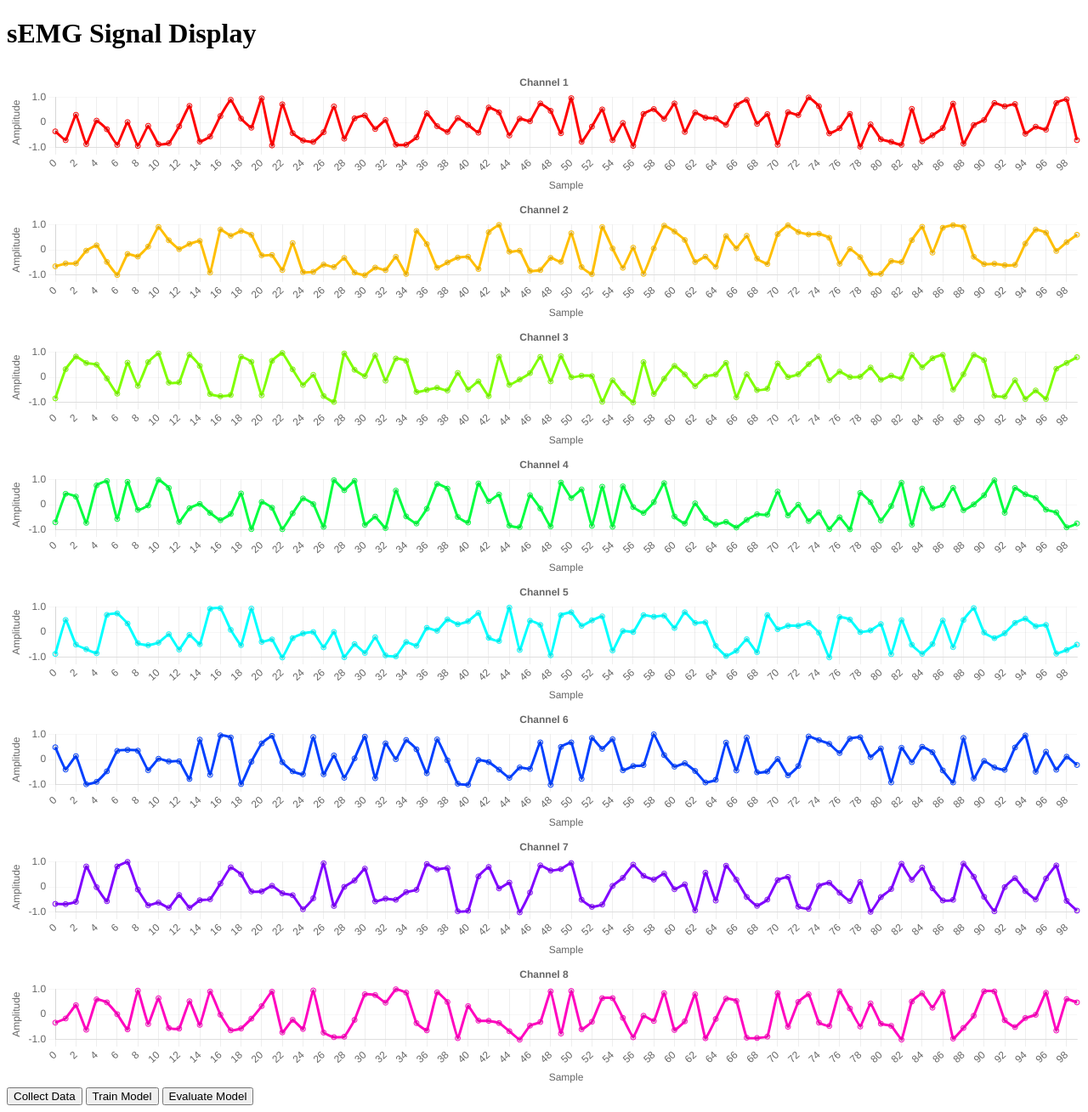
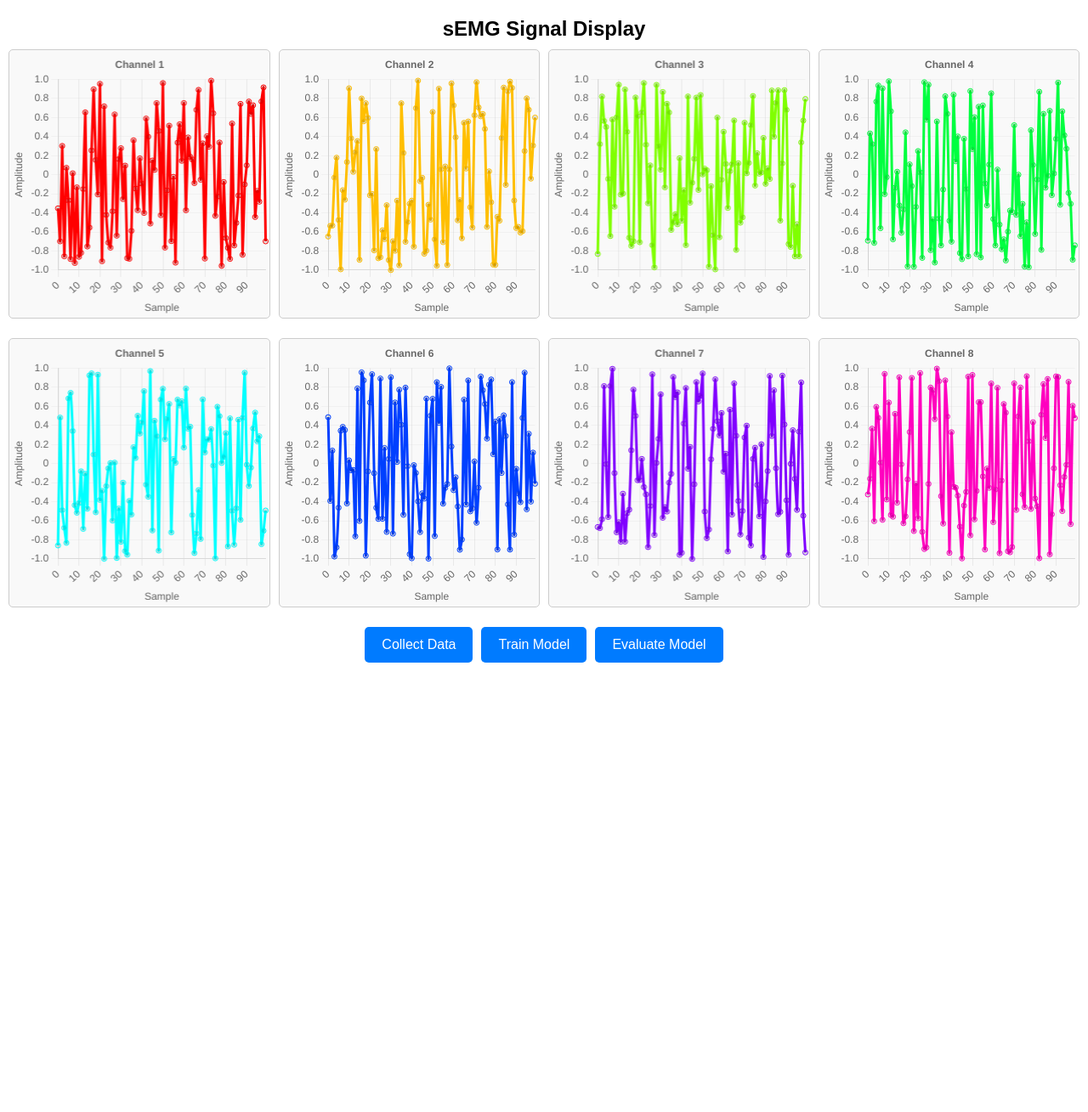
Before and after one commit to keshavshankar08/ArmSense, a Flask app: page /collection in a window 1280 px wide. Shown: the whole page at 85% size. After the commit the page ends 780 px from the top, so only its background shows below. Run offline with Flask 3, Linux system fonts and the light colour scheme.

Commit message:
displays 8 channels properly

```diff
--- a/static/style.css
+++ b/static/style.css
@@ -24,29 +24,15 @@ h1 {
 
 #semgContainer {
     display: flex;
-    flex-direction: row;
-    gap: 10px; /* Reduced gap from 20px to 10px */
+    flex-wrap: wrap;
+    gap: 10px;
     flex: 1;
-    margin-bottom: 20px;
     width: 100%;
 }
 
-.column {
-    flex: 1;
-    display: flex;
-    flex-direction: row; /* Changed from column to row */
-    flex-wrap: wrap;     /* Allows wrapping to next line */
-    gap: 5px;            /* Reduced gap from 10px to 5px */
-    width: 50%;
-}
-
-.semgWindow { /* Removed due to typo */
-    /* No styles needed here */
-}
-
-.semgWindow { /* Correct class targeting */
-    flex: 0 1 calc(50% - 10px); /* Each window takes ~50% width of column minus gap */
-    height: 6.25vh; /* Maintains original height */
+.semgWindow {
+    flex: 1 1 calc(25% - 20px); /* Four charts per row */
+    height: calc(50% - 20px);   /* Adjust height to fit two rows */
     border: 1px solid #ccc;
     background-color: #f9f9f9;
     border-radius: 5px;
@@ -63,7 +49,7 @@ canvas {
     display: flex;
     justify-content: center;
     align-items: center;
-    gap: 10px; /* Reduced gap from 20px to 10px */
+    gap: 10px;
     padding: 10px 0;
 }
 
@@ -82,23 +68,23 @@ button:hover {
     background-color: #0056b3;
 }
 
+@media (max-width: 1024px) {
+    .semgWindow {
+        flex: 1 1 calc(50% - 20px); /* Two charts per row on smaller screens */
+        height: calc(50% - 20px);
+    }
+}
+
 @media (max-width: 768px) {
     #semgContainer {
         flex-direction: column;
     }
-
-    .column {
-        width: 100%;
-        flex-direction: row; /* Ensure wrapping works in column layout on small screens */
+    .semgWindow {
+        flex: 1 1 100%;
+        height: 200px; /* Adjust height for mobile view */
     }
-
     button {
         padding: 10px 15px;
         font-size: 14px;
     }
-
-    .semgWindow {
-        flex: 0 1 calc(50% - 10px); /* Adjust if needed for small screens */
-        height: 6.25vh; /* Maintain reduced chart height on smaller screens */
-    }
 }
--- a/templates/collection.html
+++ b/templates/collection.html
@@ -4,25 +4,21 @@
     <meta charset="UTF-8">
     <meta name="viewport" content="width=device-width, initial-scale=1.0">
     <title>sEMG Signal Display</title>
-    <link rel="stylesheet" href="{{ url_for('static', filename='styles.css') }}">
+    <link rel="stylesheet" href="{{ url_for('static', filename='style.css') }}">
 </head>
 <body>
     <div class="container">
         <h1>sEMG Signal Display</h1>
 
         <div id="semgContainer">
-            <div class="column">
             <div class="semgWindow"><canvas id="semgChart0"></canvas></div>
             <div class="semgWindow"><canvas id="semgChart1"></canvas></div>
             <div class="semgWindow"><canvas id="semgChart2"></canvas></div>
             <div class="semgWindow"><canvas id="semgChart3"></canvas></div>
-            </div>
-            <div class="column">
             <div class="semgWindow"><canvas id="semgChart4"></canvas></div>
             <div class="semgWindow"><canvas id="semgChart5"></canvas></div>
             <div class="semgWindow"><canvas id="semgChart6"></canvas></div>
             <div class="semgWindow"><canvas id="semgChart7"></canvas></div>
-            </div>
         </div>
 
         <div id="controls">
```
Also changed, not shown: 2 other files. Lines whose indentation alone changed are shown as unchanged.
